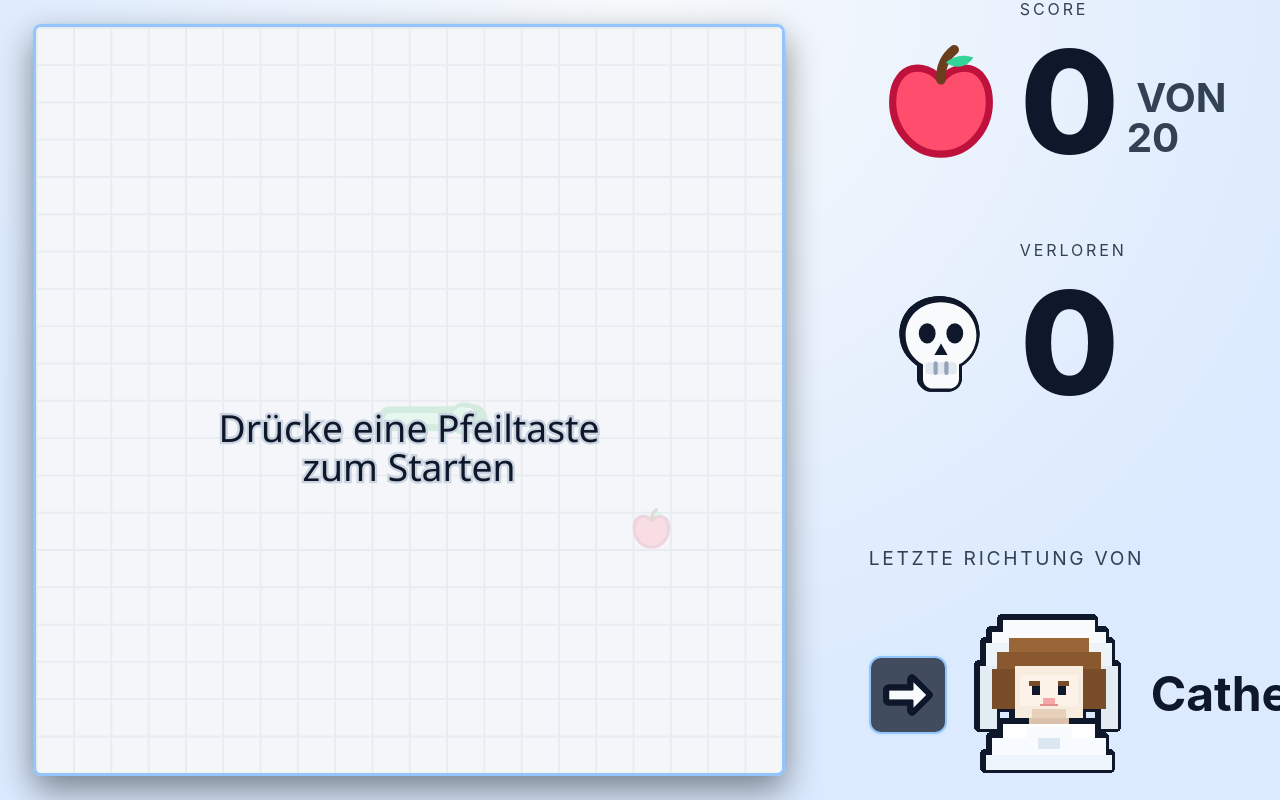
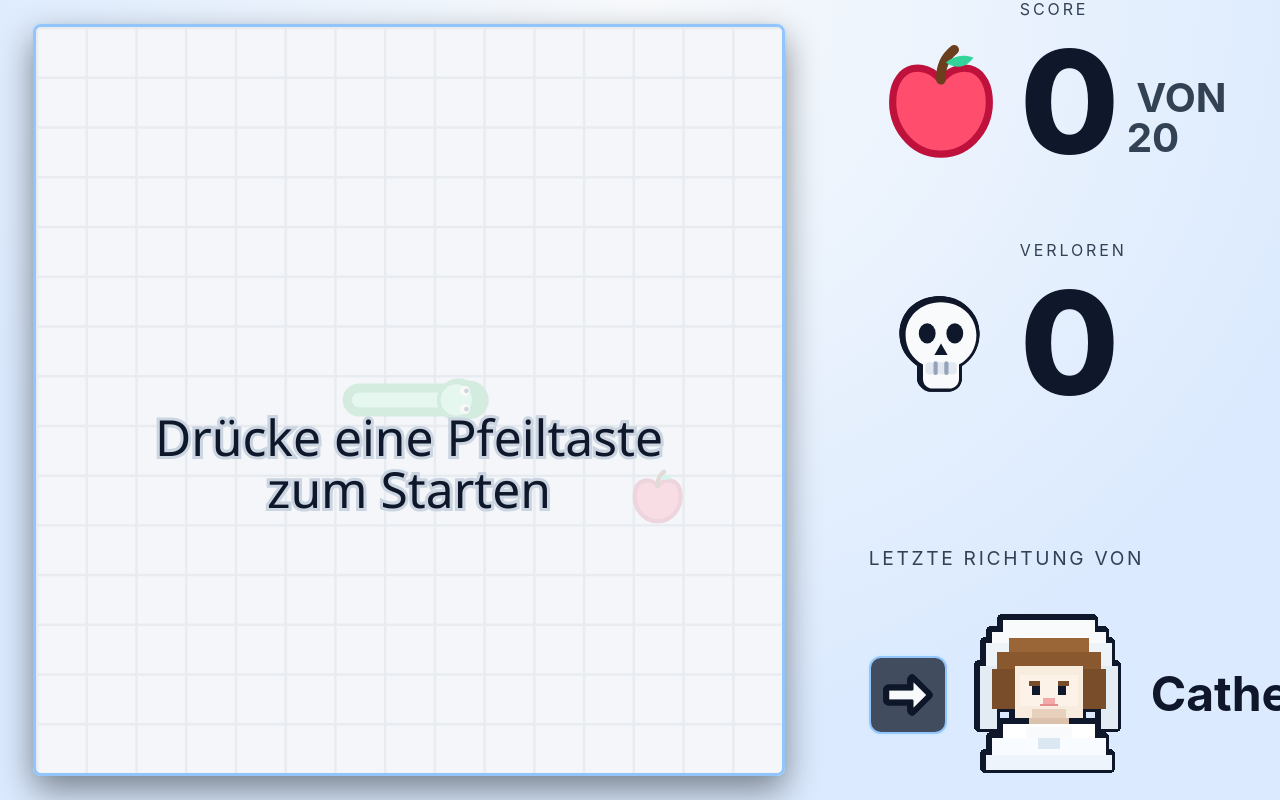
Before and after one commit to DominikDiner/hochzeit_cs, a Vue app in the folder snake/: page / in a window 1280 px wide. Built offline with nearby package versions, Linux system fonts and the light colour scheme; the HTML template or start-up script is replaced by a standard one.

Commit message:
feldgroesse

```diff
--- a/snake/src/App.vue
+++ b/snake/src/App.vue
@@ -10,8 +10,8 @@ interface Position {
 }
 
 const tileSize = 24;
-const columns = 20;
-const rows = 20;
+const columns = 15;
+const rows = 15;
 const tickMs = 130;
 
 const canvasRef = ref<HTMLCanvasElement | null>(null);
```
